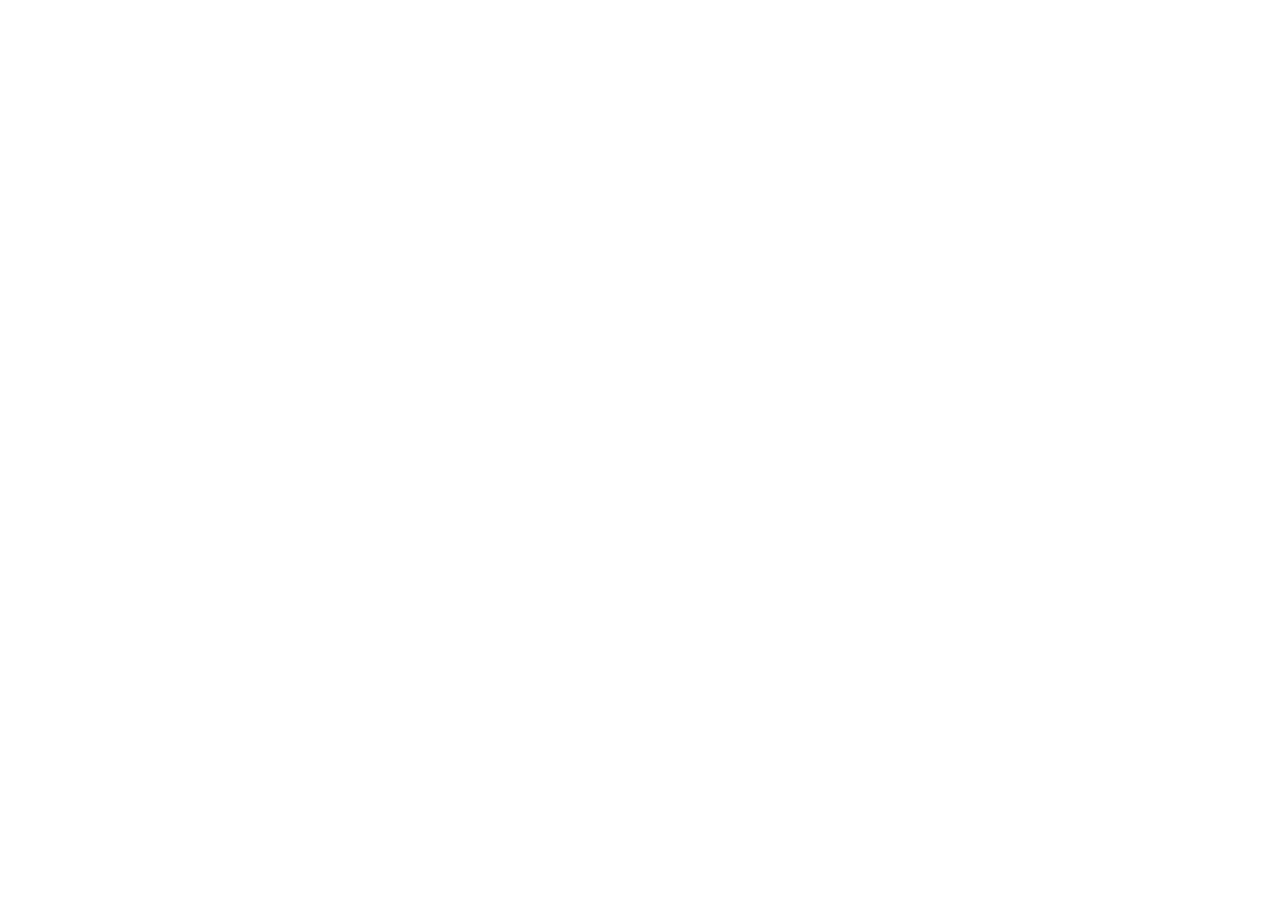
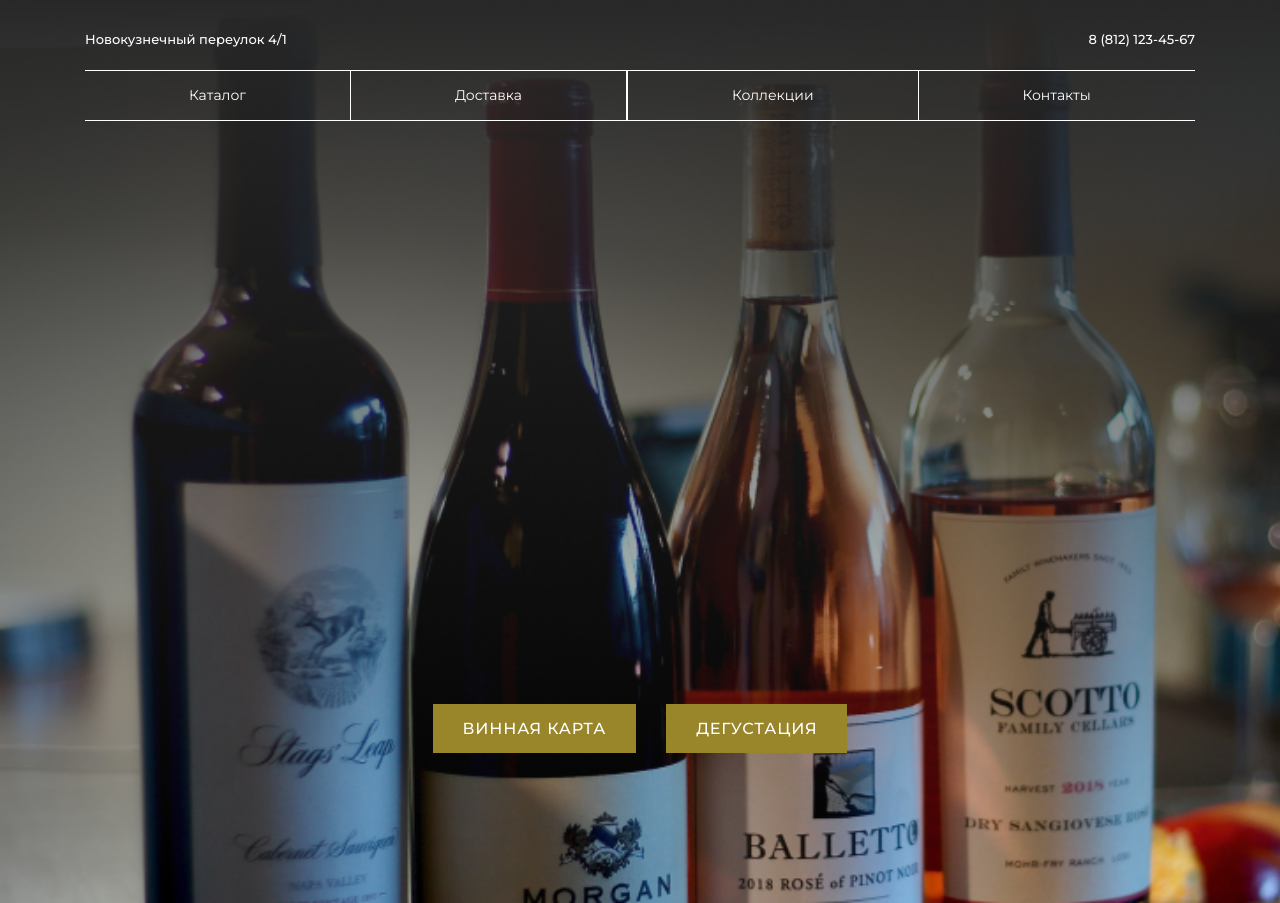
Before and after one commit to stastrishnevskiy/Driveo, a plain HTML site: page index.html in a window 1280 px wide. Before the commit the page ends 800 px from the top, so only its background shows below. Drawn offline with Linux system fonts and the light colour scheme.

Commit message:
created the first-block with header

```diff
--- a/css/style.css
+++ b/css/style.css
@@ -1,5 +1,12 @@
 @import url('https://fonts.googleapis.com/css2?family=Montserrat:wght@300;400;500;600;700;800&display=swap');
 @import url('https://fonts.googleapis.com/css2?family=Playfair+Display:wght@400;500;600;700&display=swap');
+
+:root {
+  --color-white-main: #FFFFFF;
+  --color-black-main: black;
+  --color-brown-light: #99862A;
+  --color-brown-dark: #695909;
+}
 
 * {
   padding: 0;
@@ -89,3 +96,79 @@ h6 {
   font-size: inherit;
   font-weight: 400;
 }
+
+body {
+  max-width: 1920px;
+  margin: 0 auto;
+}
+
+.background__first-block {
+  background: url(/images/winebottles.png)0 0 no-repeat;
+  background-size: cover;
+  height: fit-content;
+}
+
+.first-block {
+  display: flex;
+  flex-direction: column;
+  margin: 0 auto;
+  max-width: 1110px;
+  font-family: "Montserrat", sans-serif;
+}
+
+.contacts__first-block {
+  display: flex;
+  justify-content: space-between;
+  color: var(--color-white-main);
+  font-weight: 500;
+  font-size: 13px;
+  line-height: 150%;
+  padding: 30px 0 20px 0;
+}
+
+.navbar {
+  display: flex;
+  margin-bottom: 583px;
+}
+
+.navbar__item {
+  font-weight: 400;
+  font-size: 14px;
+  line-height: 150%;
+  text-align: center;
+  color: var(--color-white-main);
+  border: solid 1px var(--color-white-main);
+  padding: 14px 104px;
+}
+
+.navbar__item:last-child,
+.navbar__item:first-child {
+  border-right: 0px;
+  border-left: 0px;
+}
+
+.buttons__first-block {
+  display: flex;
+  gap: 30px;
+  margin: 0 auto 150px auto;
+}
+
+.btn {
+  font-size: 16px;
+  font-weight: 500;
+  line-height: 19.5px;
+  letter-spacing: 0.05em;
+  text-transform: uppercase;
+  color: var(--color-white-main);
+  background-color: var(--color-brown-light);
+  padding: 15px 30px;
+  transition-duration: 2s;
+}
+
+.wine__map:hover,
+
+.degustation:hover {
+  background-color: var(--color-brown-dark);
+  color: var(--color-black-main);
+  border-radius: 50px;
+}
--- a/index.html
+++ b/index.html
@@ -10,6 +10,32 @@
 </head>
 
 <body>
+
+
+  <div class="background__first-block">
+    <div class="first-block">
+      <header>
+        <div class="contacts__first-block">
+          <div class="adress">Новокузнечный переулок 4/1</div>
+          <div class="telephone">8 (812) 123-45-67</div>
+        </div>
+        <nav class="navbar">
+          <a href="#" class="navbar__item">Каталог</a>
+          <a href="#" class="navbar__item">Доставка</a>
+          <a href="#" class="navbar__item">Коллекции</a>
+          <a href="#" class="navbar__item">Контакты</a>
+        </nav>
+      </header>
+      <div class="buttons__first-block">
+        <form action="https://www.figma.com/" target="_blank">
+          <button class="btn wine__map">винная карта</button>
+        </form>
+        <form action="https://www.figma.com/" target="_blank">
+          <button class="btn degustation">дегустация</button>
+        </form>
+      </div>
+    </div>
+  </div>
 </body>
 
 </html>
```
Also changed, not shown: images/winebottles.png (added).
